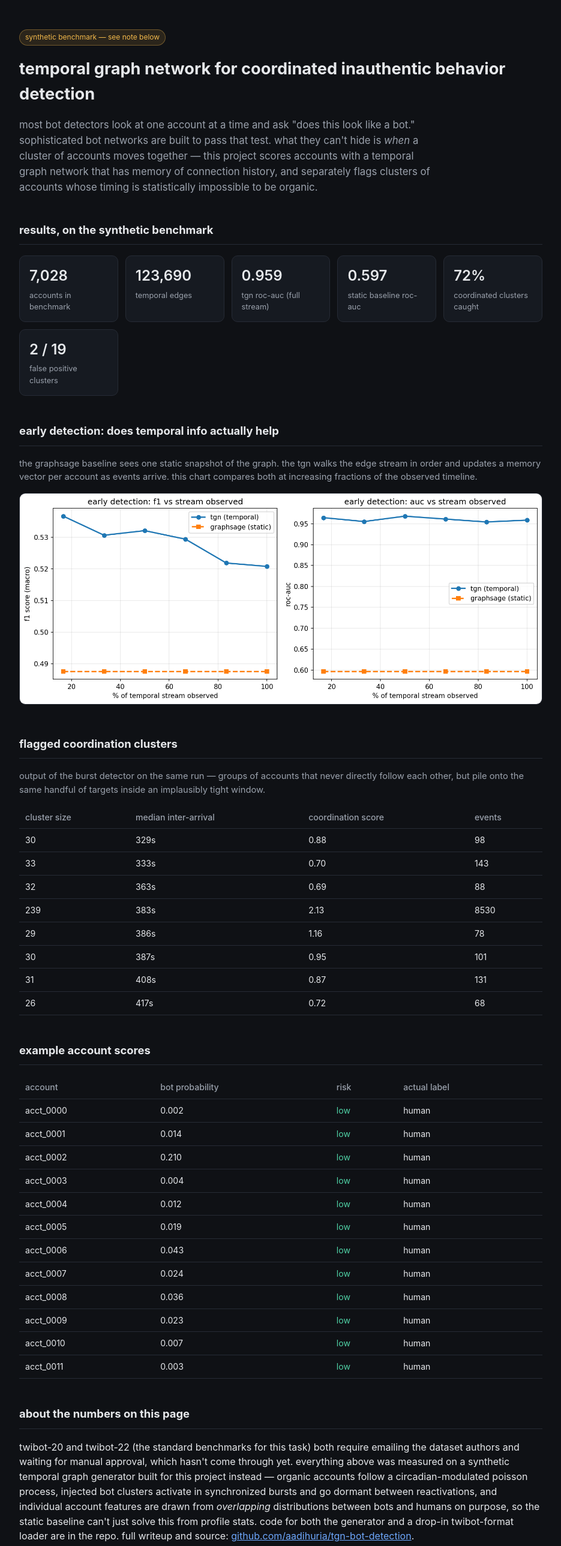
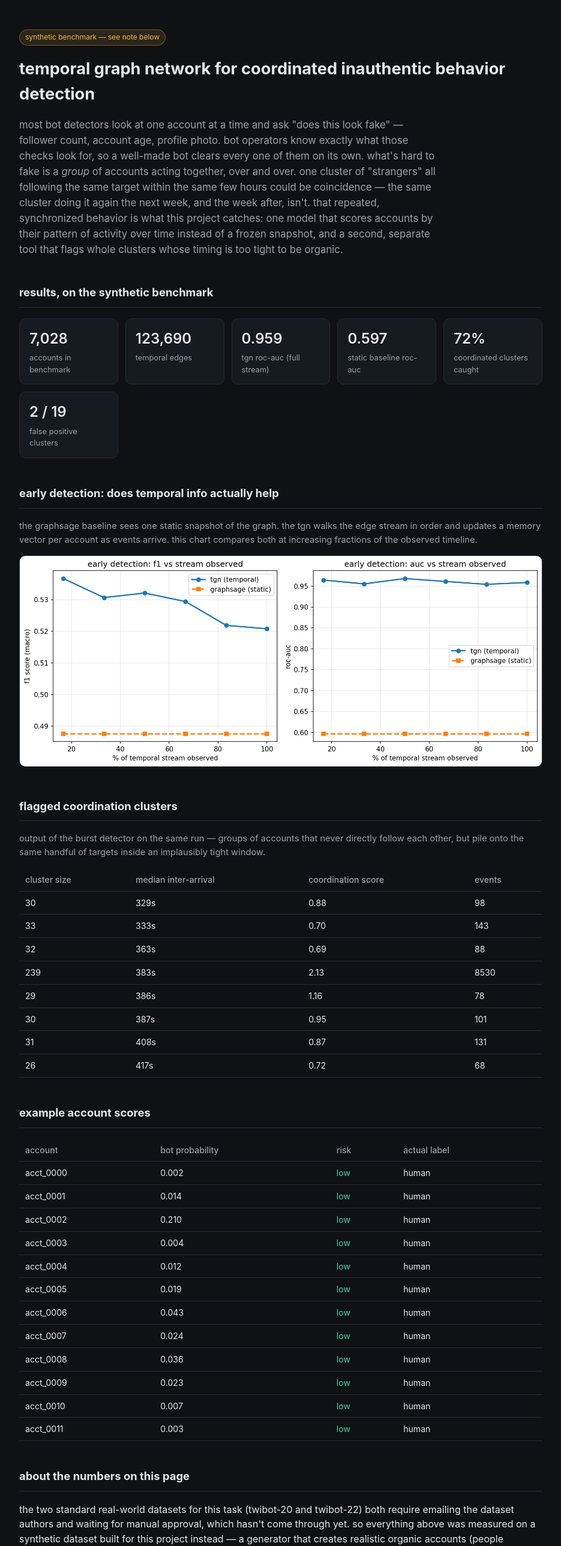
Before and after one commit to aadihuria/tgn-bot-detection, a plain HTML site: page docs/index.html in a window 1280 px wide. Shown: the top 2578 px of the page at 60% size, without its empty margins (172-1107 px from the left). Drawn offline with Linux system fonts and the light colour scheme.

Commit message:
simplify the demo page copy too, same jargon problem the readme had

```diff
--- a/docs/index.html
+++ b/docs/index.html
@@ -107,11 +107,15 @@
     <div class="badge">synthetic benchmark — see note below</div>
     <h1>temporal graph network for coordinated inauthentic behavior detection</h1>
     <p class="lede">
-      most bot detectors look at one account at a time and ask "does this look like a bot."
-      sophisticated bot networks are built to pass that test. what they can't hide is
-      <em>when</em> a cluster of accounts moves together — this project scores accounts with a
-      temporal graph network that has memory of connection history, and separately flags
-      clusters of accounts whose timing is statistically impossible to be organic.
+      most bot detectors look at one account at a time and ask "does this look fake" — follower
+      count, account age, profile photo. bot operators know exactly what those checks look for,
+      so a well-made bot clears every one of them on its own.
+      what's hard to fake is a <em>group</em> of accounts acting together, over and over. one
+      cluster of "strangers" all following the same target within the same few hours could be
+      coincidence — the same cluster doing it again the next week, and the week after, isn't.
+      that repeated, synchronized behavior is what this project catches: one model that scores
+      accounts by their pattern of activity over time instead of a frozen snapshot, and a second,
+      separate tool that flags whole clusters whose timing is too tight to be organic.
     </p>
   </header>
 
@@ -154,15 +158,17 @@
   <section>
     <h2>about the numbers on this page</h2>
     <p>
-      twibot-20 and twibot-22 (the standard benchmarks for this task) both require emailing
-      the dataset authors and waiting for manual approval, which hasn't come through yet.
-      everything above was measured on a synthetic temporal graph generator built for this
-      project instead — organic accounts follow a circadian-modulated poisson process,
-      injected bot clusters activate in synchronized bursts and go dormant between
-      reactivations, and individual account features are drawn from <em>overlapping</em>
-      distributions between bots and humans on purpose, so the static baseline can't just
-      solve this from profile stats. code for both the generator and a drop-in twibot-format
-      loader are in the repo. full writeup and source:
+      the two standard real-world datasets for this task (twibot-20 and twibot-22) both require
+      emailing the dataset authors and waiting for manual approval, which hasn't come through
+      yet. so everything above was measured on a synthetic dataset built for this project instead
+      — a generator that creates realistic organic accounts (people connecting gradually, more
+      active in the evening than at 4am) alongside bot clusters that activate in synchronized
+      bursts and go dormant in between. bot accounts are deliberately given the same kind of
+      profile stats as real ones, on purpose — the point of this project is that per-account
+      checks shouldn't be enough to catch them, so the generator doesn't hand that signal to the
+      model for free. only the group timing gives them away. a loader for the real twibot file
+      format is already written and sitting in the repo, ready to swap in the moment access comes
+      through. full writeup and source:
       <a href="https://github.com/aadihuria/tgn-bot-detection">github.com/aadihuria/tgn-bot-detection</a>.
     </p>
   </section>
```
